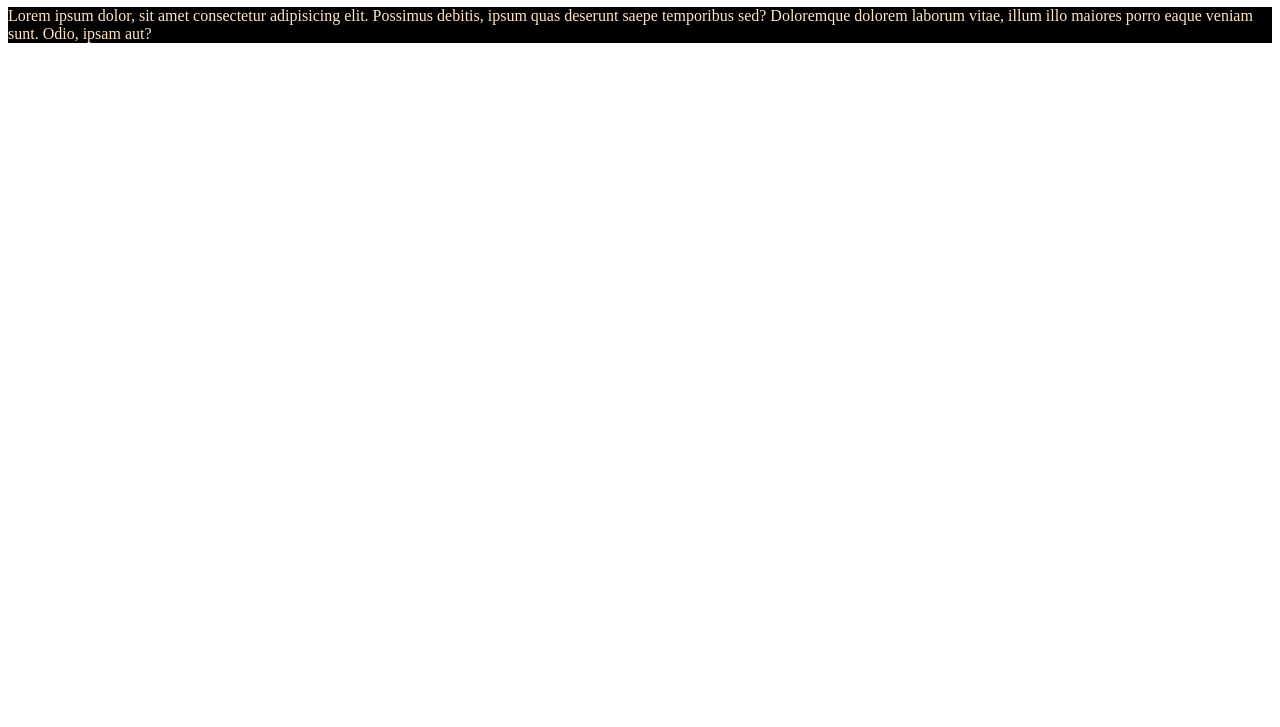
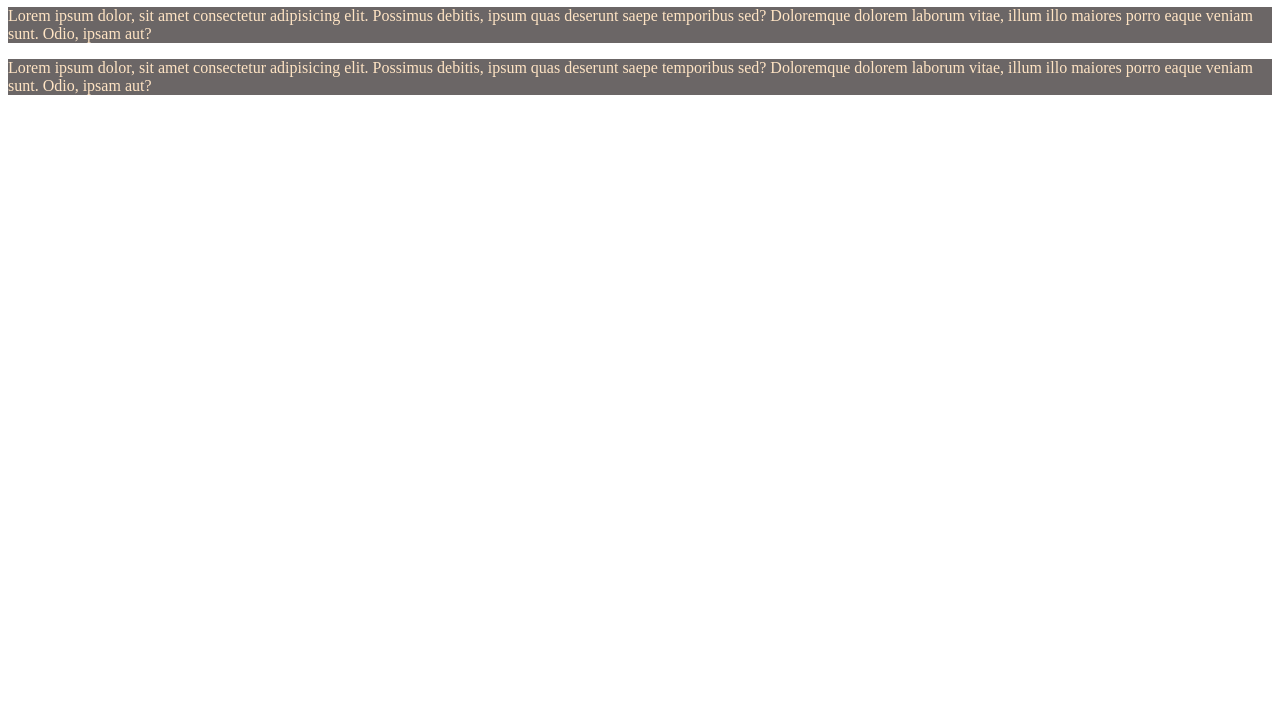
Before and after one commit to Yehudit2023/Summary-exercise, a plain HTML site: page index.html in a window 1280 px wide. Shown: the part 73-800 px from the top of the page. Drawn offline with Linux system fonts and the light colour scheme.

Commit message:
change b_g color

```diff
--- a/index.html
+++ b/index.html
@@ -16,6 +16,11 @@
             temporibus sed? Doloremque dolorem laborum vitae, illum illo maiores porro eaque veniam sunt. Odio, ipsam
             aut?</p>
     </div>
+    <div class="my_div">
+        <p>Lorem ipsum dolor, sit amet consectetur adipisicing elit. Possimus debitis, ipsum quas deserunt saepe
+            temporibus sed? Doloremque dolorem laborum vitae, illum illo maiores porro eaque veniam sunt. Odio, ipsam
+            aut?</p>
+    </div>
 </body>
 
 </html>
--- a/style.css
+++ b/style.css
@@ -1,4 +1,5 @@
 .my_div{
-    background-color: black;
+    background-color: rgb(107, 102, 102);
     color: bisque;
+
 }
```
